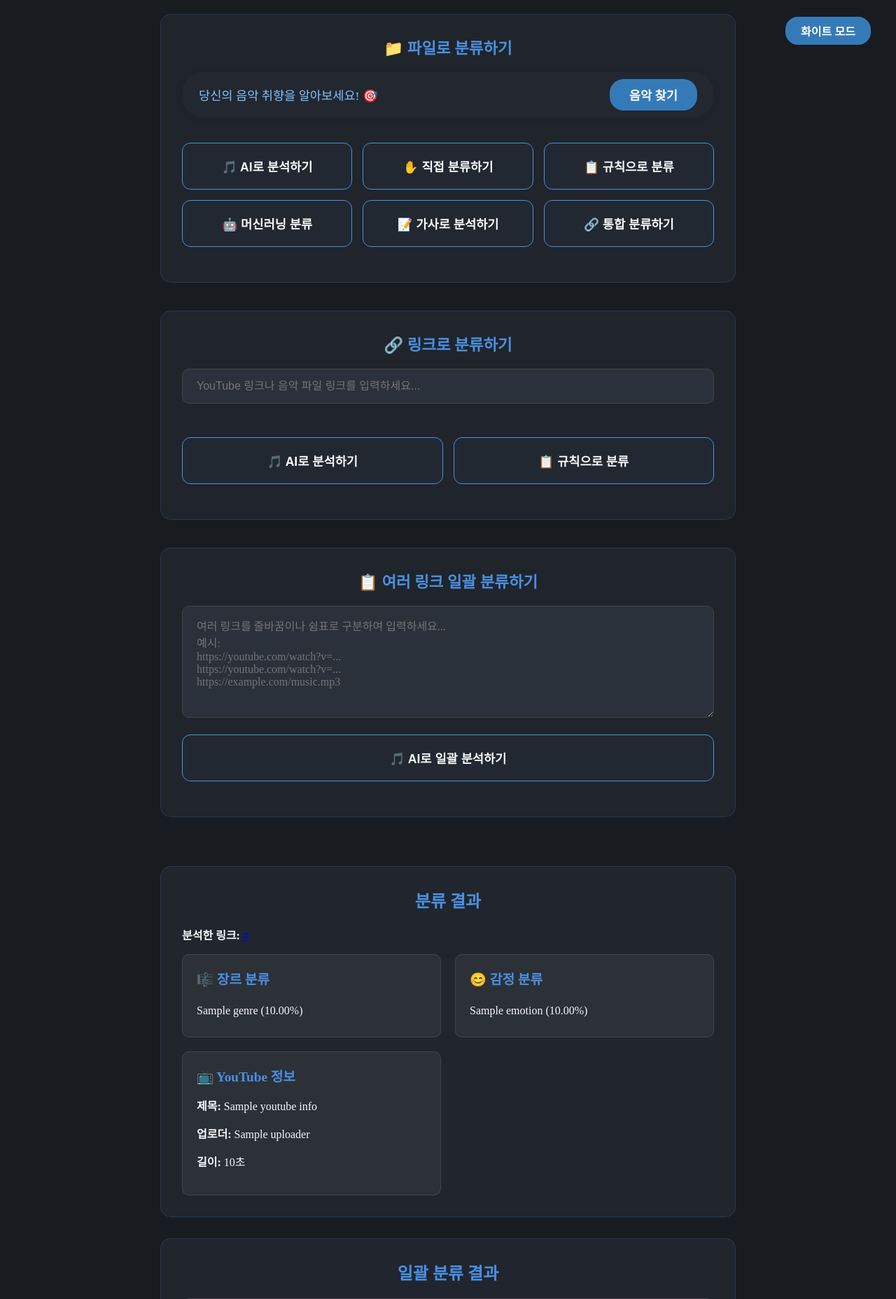
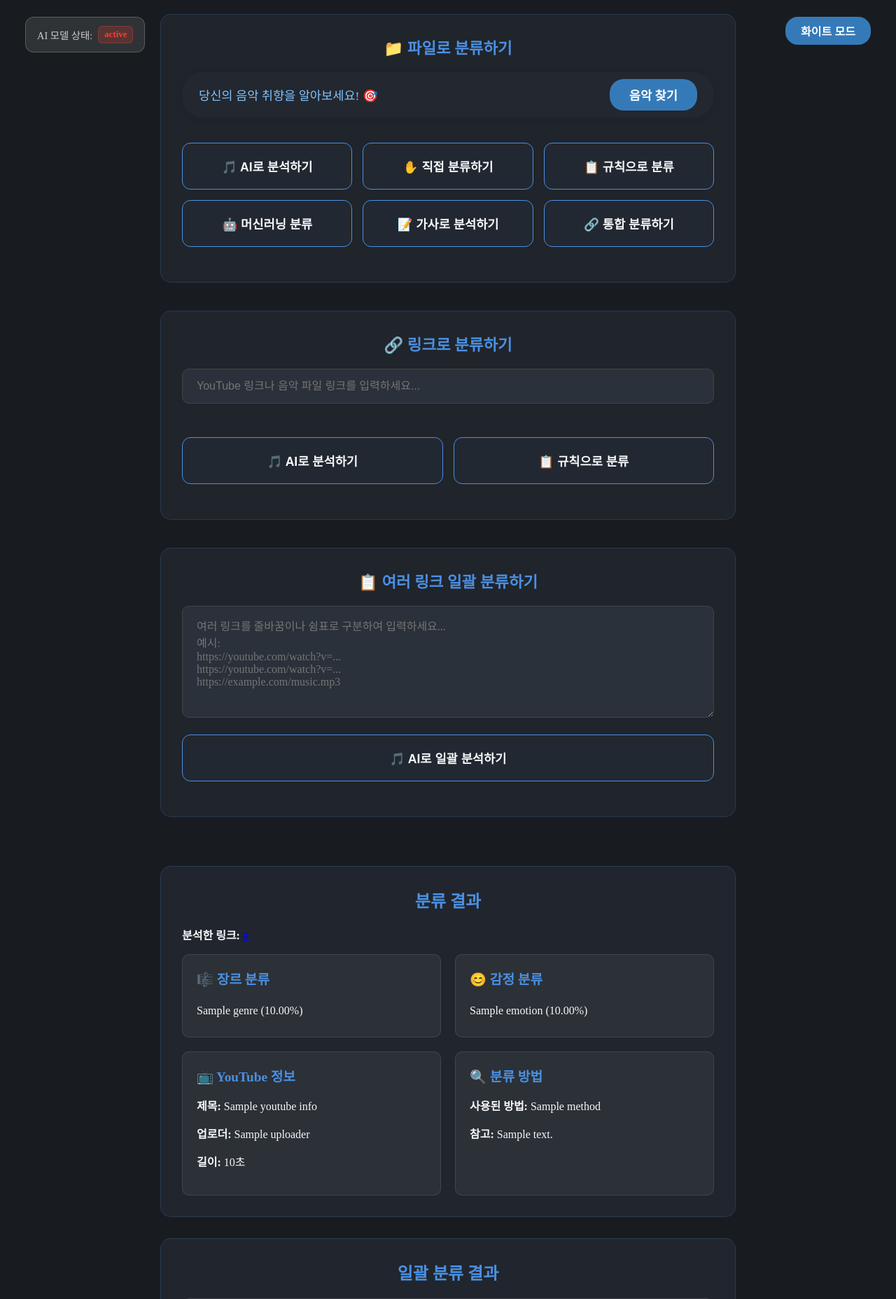
Before and after one commit to imsang27/Music-Classification, a Flask app: template webapp/templates/index.html in a window 1280 px wide. Shown: the top 1857 px of the page at 70% size. Run offline with Flask 3, Linux system fonts and the light colour scheme; the template is opened without the code that fills it: most values are stand-ins (such as "Sample title", 1, 10 or a date in 2020); parts of the project's set-up code (start-up, migrations or seed data) failed here and were passed over.

Commit message:
✨ feat(html): AI 모델 상태 표시 추가
- AI 모델의 상태를 표시하는 새로운 HTML 구조 추가
- 모델 상태에 따라 성공 또는 오류 스타일 적용
- 모델이 로드되지 않은 경우 규칙 기반 분류 사용 안내 추가

```diff
--- a/webapp/templates/index.html
+++ b/webapp/templates/index.html
@@ -9,6 +9,18 @@
     <div class="mode-toggle">
         <button type="button" onclick="toggleMode()">화이트 모드</button>
     </div>
+
+    <!-- 모델 상태 표시 -->
+    <div class="model-status">
+        <span class="status-label">AI 모델 상태:</span>
+        <span class="status-value {% if model_status == '로드됨' %}status-success{% else %}status-error{% endif %}">
+            {{ model_status }}
+        </span>
+        {% if model_status == '로드되지 않음' %}
+            <span class="status-note">(규칙 기반 분류만 사용 가능)</span>
+        {% endif %}
+    </div>
+
     <div class="center-container">
         <!-- 파일 업로드 폼 -->
         <div class="form-section">
@@ -119,6 +131,15 @@
                                 <p><strong>길이:</strong> {{ prediction.youtube_info.duration }}초</p>
                             </div>
                         {% endif %}
+                        {% if prediction.method %}
+                            <div class="result-group">
+                                <h3>🔍 분류 방법</h3>
+                                <p><strong>사용된 방법:</strong> {{ prediction.method }}</p>
+                                {% if prediction.note %}
+                                    <p><strong>참고:</strong> {{ prediction.note }}</p>
+                                {% endif %}
+                            </div>
+                        {% endif %}
                     </div>
                 {% endif %}
             </div>
```
